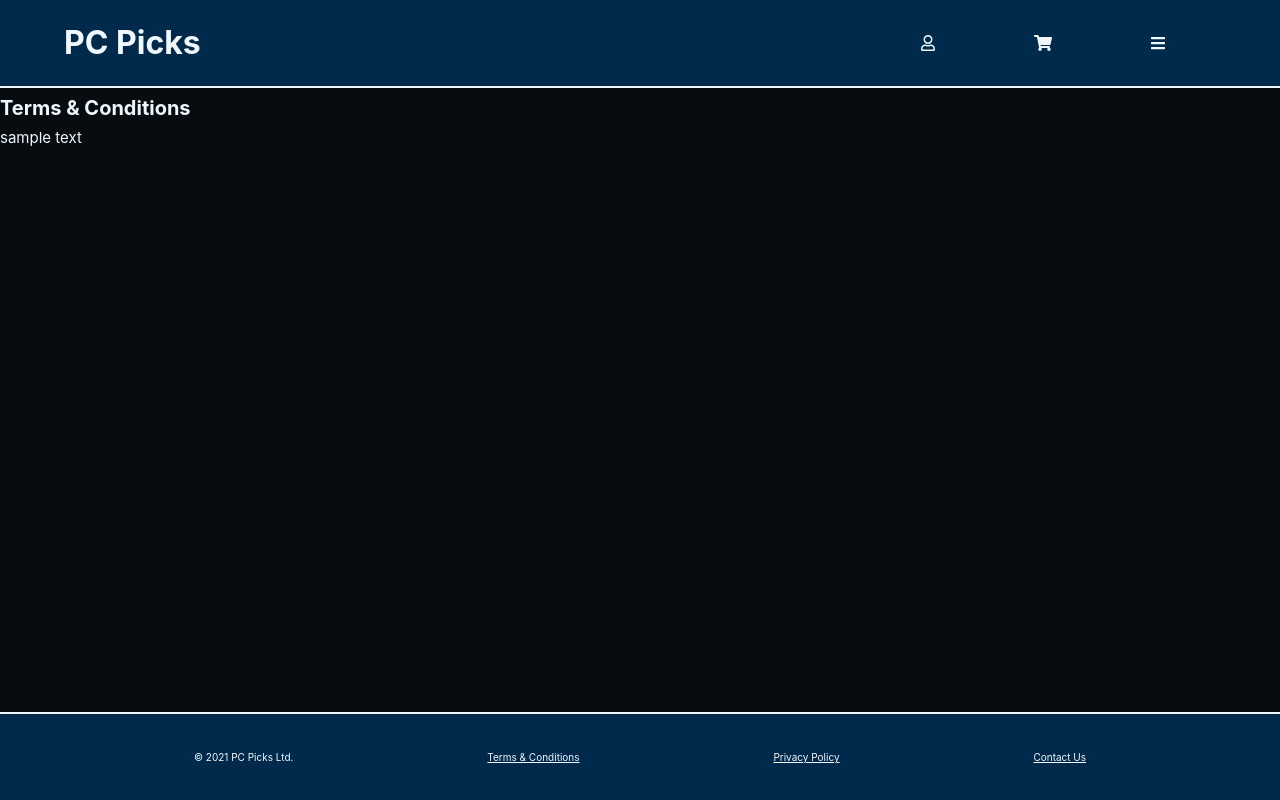
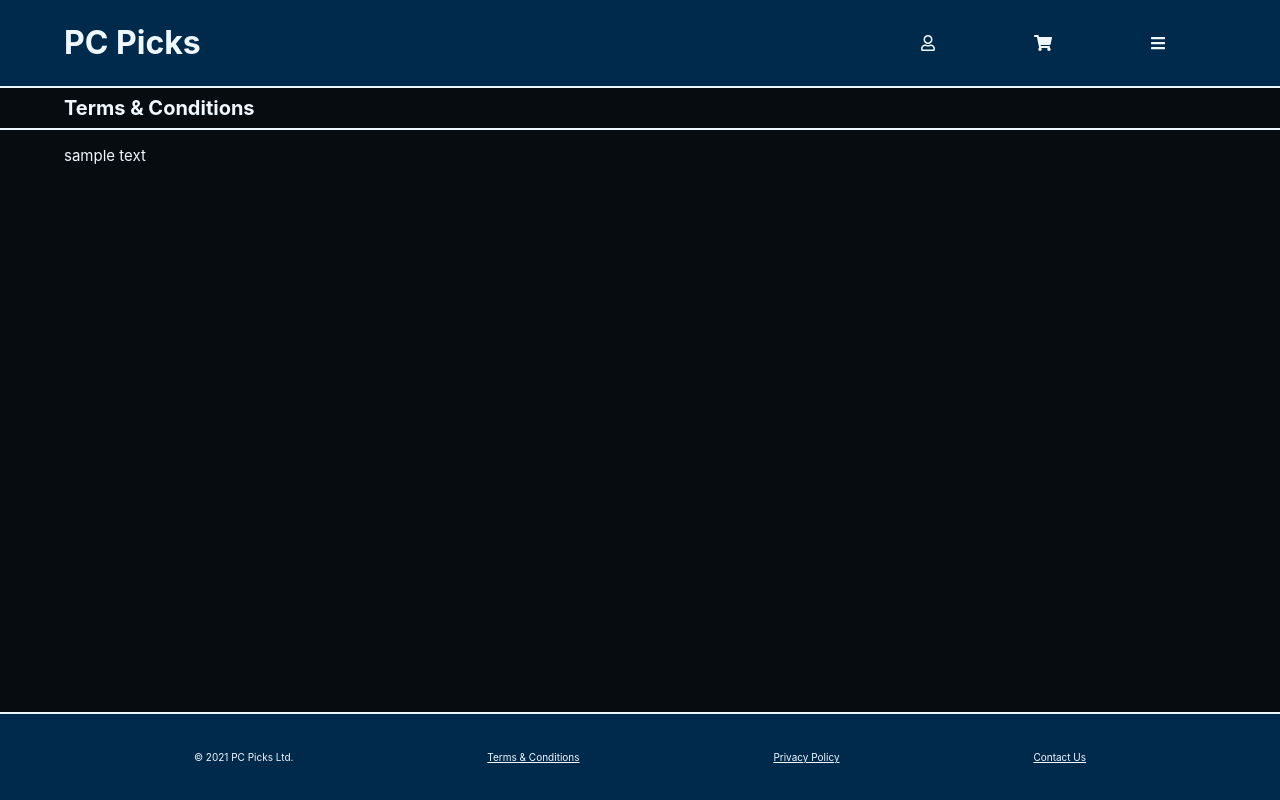
Before and after one commit to EllisHornabrook/PC-Packs, a React (Create React App) app: page /terms in a window 1280 px wide. Built offline with nearby package versions, Linux system fonts and the light colour scheme.

Commit message:
Improved page divider and made it a global style

```diff
--- a/src/components/ProductList/ProductList.module.scss
+++ b/src/components/ProductList/ProductList.module.scss
@@ -8,4 +8,5 @@
     height: auto;
     width: 92vw;
     padding: 0 2%;
+    margin-top: 0;
 }
--- a/src/containers/ContactUs/ContactUs.jsx
+++ b/src/containers/ContactUs/ContactUs.jsx
@@ -7,6 +7,7 @@ const ContactUs = () => {
             <header>
                 <h1>Contact Us</h1>
             </header>
+            <div className={styles.divider} />
             <section>
                 <p>Phone</p>
                 <p>Email</p>
--- a/src/containers/Home/Home.jsx
+++ b/src/containers/Home/Home.jsx
@@ -9,12 +9,12 @@ const Home = () => {
                 <h1>Welcome to the site</h1>
             </header>
             <ProductList />
+            <div className={styles.divider} />
             <section>
-                <div className={styles.divider} />
                 <p>How to play</p>
             </section>
+            <div className={styles.divider} />
             <section>
-                <div className={styles.divider} />
                 <p>More about the site</p>
             </section>
         </main>
--- a/src/containers/Home/Home.module.scss
+++ b/src/containers/Home/Home.module.scss
@@ -1,9 +1 @@
 @import "../../styles/styles.scss";
-
-.home {
-    .divider {
-        border-bottom: 2px solid $secondary-colour;
-        height: auto;
-        margin: 2vh 0;
-    }
-}
--- a/src/containers/NotFound/NotFound.jsx
+++ b/src/containers/NotFound/NotFound.jsx
@@ -7,6 +7,7 @@ const NotFound = () => {
             <header>
                 <h1>PAGE NOT FOUND</h1>
             </header>
+            <div className={styles.divider} />
             <section>
                 <p>sample text</p>
             </section>
--- a/src/containers/PrivacyPolicy/PrivacyPolicy.jsx
+++ b/src/containers/PrivacyPolicy/PrivacyPolicy.jsx
@@ -7,6 +7,7 @@ const PrivacyPolicy = () => {
             <header>
                 <h1>Privacy Policy</h1>
             </header>
+            <div className={styles.divider} />
             <section>
                 <p>sample text</p>
             </section>
--- a/src/containers/Terms/Terms.jsx
+++ b/src/containers/Terms/Terms.jsx
@@ -7,6 +7,7 @@ const Terms = () => {
             <header>
                 <h1>Terms & Conditions</h1>
             </header>
+            <div className={styles.divider} />
             <section>
                 <p>sample text</p>
             </section>
--- a/src/styles/_page.scss
+++ b/src/styles/_page.scss
@@ -14,13 +14,18 @@ main {
             margin: 1vh 0;
             font-size: $header-font-size;
             color: $secondary-colour;
+            padding: 0 5%;
         }
     }
 
     section {
+        margin: 2vh 0;
+
         p {
             font-size: $page-font-size;
             color: $secondary-colour;
+            padding: 0 5%;
+
         }
     }
 
@@ -37,3 +42,9 @@ main {
     background-color: $main-colour;
     color: $secondary-colour;
 }
+
+.divider {
+    background-color: $secondary-colour;
+    height: 2px;
+    width: 100%;
+}
```
